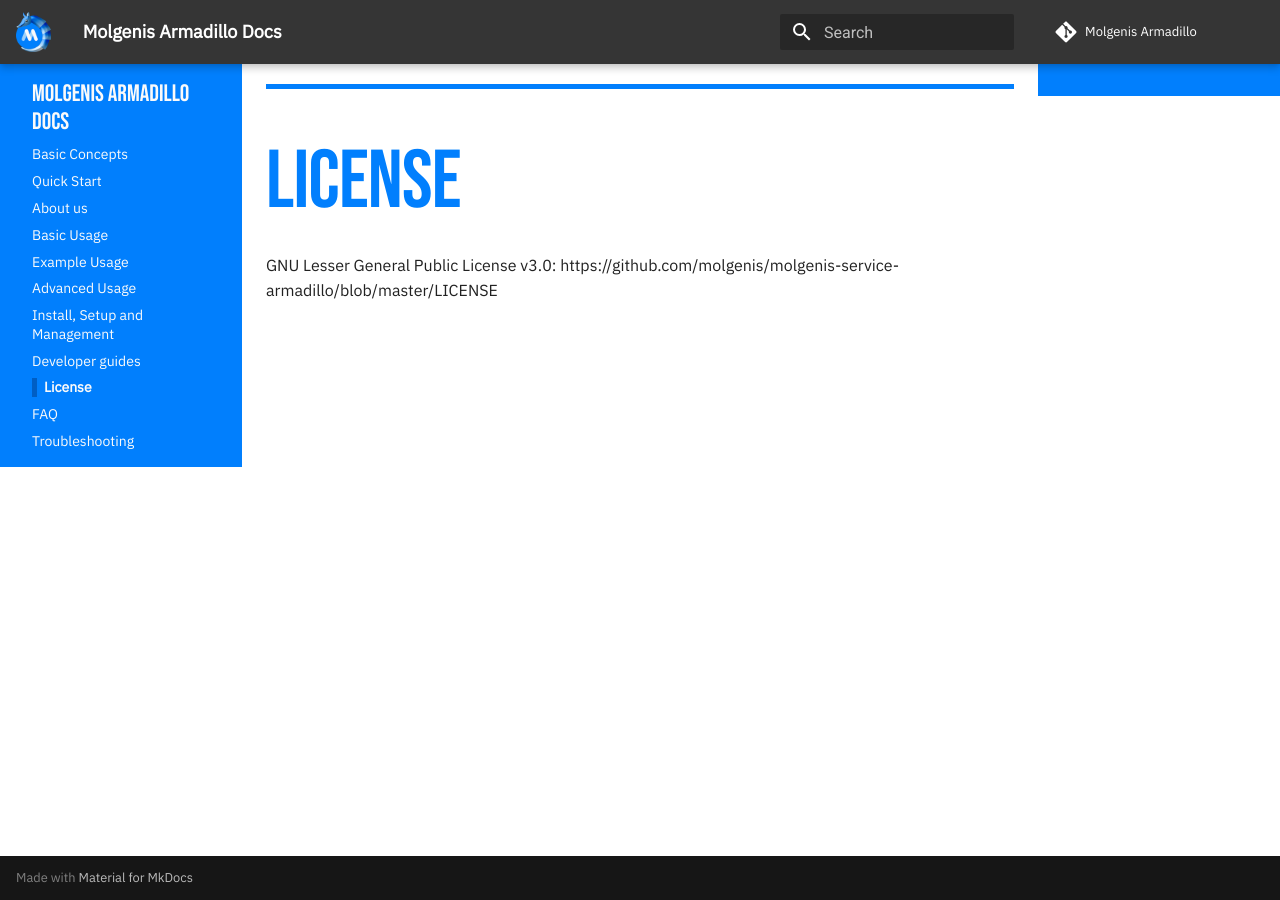
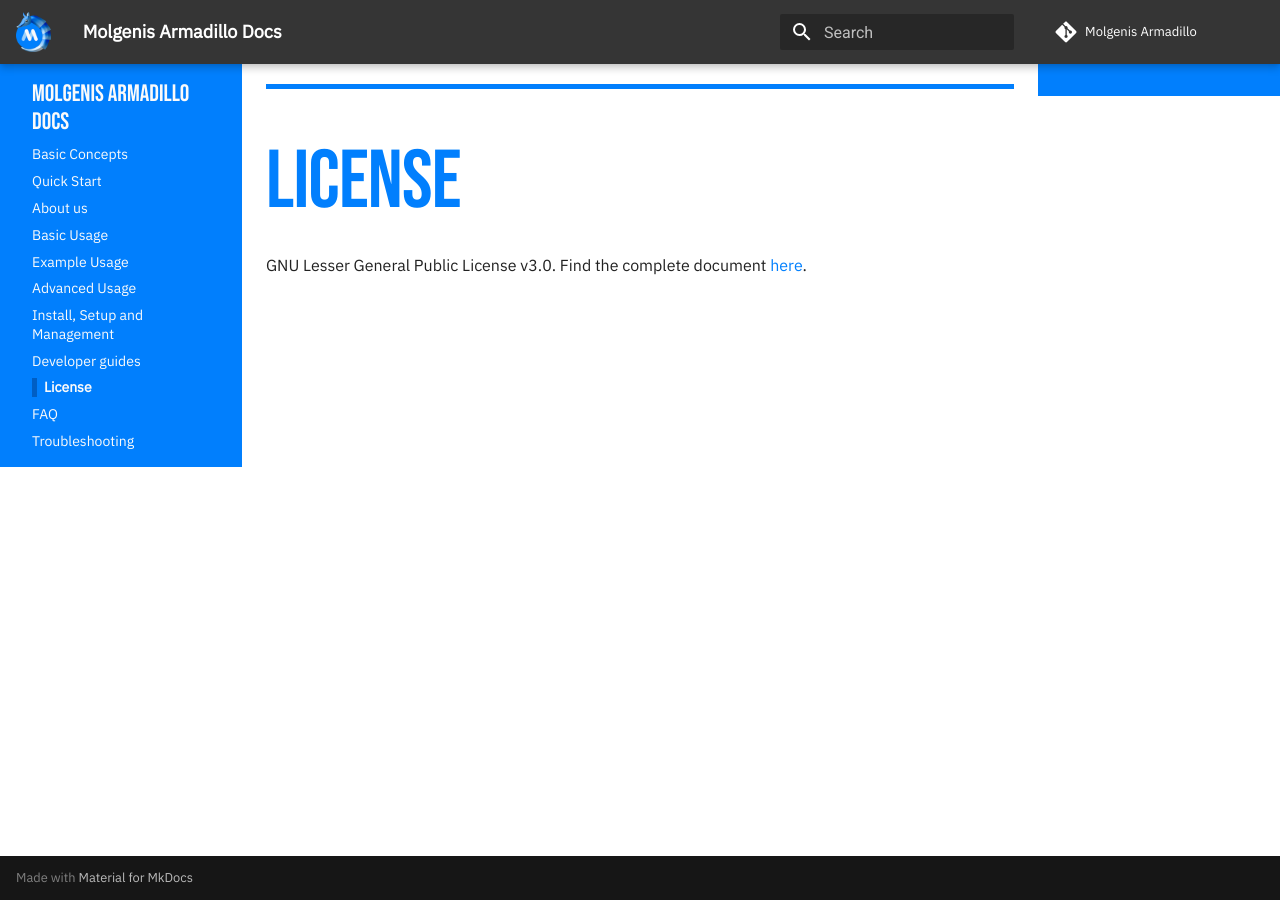
Before and after one commit to molgenis/molgenis-service-armadillo, an MkDocs documentation site: the page built from docs/pages/license.md, in a window 1280 px wide. Built offline with MkDocs 1.6.1 and Material for MkDocs 9.7.7, drawn with Linux system fonts in a browser that asks for light colours; comment, search, counter and statistics services are not loaded.

Commit message:
docs(license): change link to clickable link

```diff
--- a/docs/pages/license.md
+++ b/docs/pages/license.md
@@ -1,2 +1,3 @@
 # License
-GNU Lesser General Public License v3.0: https://github.com/molgenis/molgenis-service-armadillo/blob/master/LICENSE
+GNU Lesser General Public License v3.0. Find the complete document
+[here](https://github.com/molgenis/molgenis-service-armadillo/blob/master/LICENSE).
```
